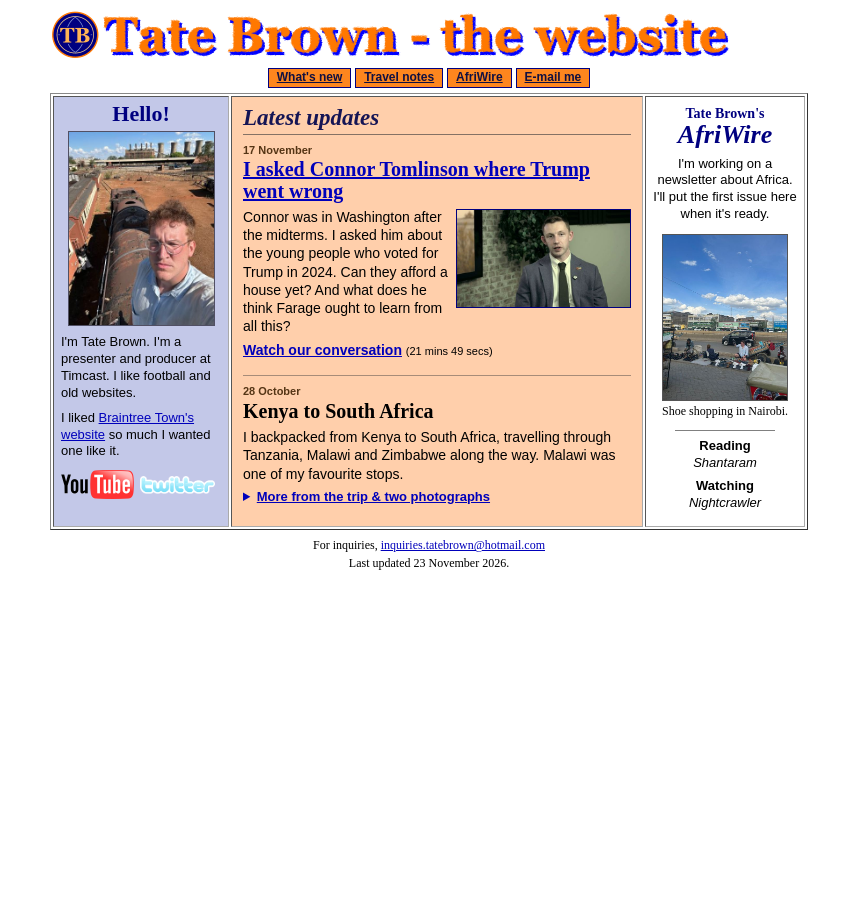
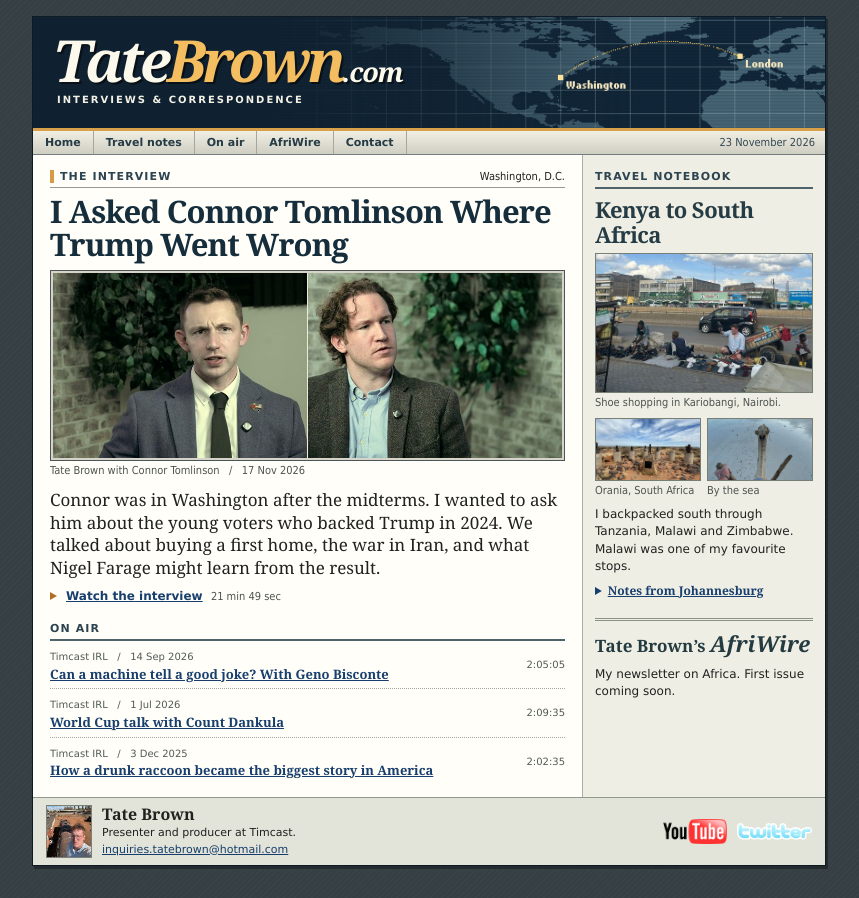
Before and after one commit to tatewbrown/tatebrown, a plain HTML site: page index.html in a window 1280 px wide. Shown: the whole page, without its empty margins (211-1070 px from the left). Before the commit the page ends 800 px from the top, so only its background shows below. Drawn offline with Linux system fonts and the light colour scheme.

Commit message:
Bring back the Atlantic masthead and fill the front page with travel photographs and broadcasts

```diff
--- a/assets/home.css
+++ b/assets/home.css
@@ -1,60 +1,87 @@
 * { box-sizing: border-box; }
-body { margin: 8px; background: white; color: black; font: 14px/1.3 Arial, Helvetica, sans-serif; }
-a { color: #0000bb; }
-a:visited { color: #551a8b; }
-a:hover, summary:hover { color: #a33000; }
-a:focus-visible, summary:focus-visible { outline: 2px dotted navy; outline-offset: 2px; }
+html { color: #20221f; background: #384146; }
+body { margin: 0; padding: 16px 8px 32px; min-height: 100vh; background: repeating-linear-gradient(135deg,#3a4347 0 1px,#364044 1px 4px); font: 13px/1.4 Verdana, Arial, sans-serif; }
+a, summary { color: #173e6c; }
+a:visited { color: #543c72; }
+a:hover, summary:hover { color: #924512; }
+a:focus-visible, button:focus-visible, summary:focus-visible { outline: 2px dotted #a95815; outline-offset: 2px; }
+p, h1, h2, h3, figure { margin: 0; }
 img { display: block; max-width: 100%; height: auto; }
-.site { max-width: 758px; margin: 0 auto; }
-.skip { position: absolute; top: -80px; padding: 4px; background: white; }
-.skip:focus { top: 3px; }
-h1 { margin: 0 0 4px; }
-h1 img { margin: auto; }
-nav { margin-bottom: 5px; text-align: center; }
-nav a, nav a:visited { display: inline-block; padding: 1px 8px; border: 1px solid #000080; background: #fd861e; color: #101041; font-weight: bold; font-size: 12px; }
-main { display: grid; gap: 2px; padding: 2px; border: 1px outset #888; grid-template-columns: 176px minmax(0,1fr) 160px; grid-template-areas: "hello news wire"; }
-main > * { min-width: 0; border: 1px inset #aaa; }
-h2, h3, p, figure { margin: 0; }
-.news { grid-area: news; padding: 8px 11px 12px; background: #ffcfab; }
-.news h2 { padding-bottom: 4px; border-bottom: 1px solid #857265; color: #151555; font: bold italic 23px/1.1 'Times New Roman', serif; }
-article { padding-top: 8px; }
-article + article { border-top: 1px solid #a78c79; margin-top: 10px; }
-.date { font-size: 11px; font-weight: bold; color: #553515; }
-h3 { font: bold 20px/1.07 'Times New Roman', Times, serif; margin: 1px 0 6px; }
-article p { margin-bottom: 6px; }
-article .date { margin-bottom: 2px; }
-.video-photo { float: right; width: 45%; margin: 1px 0 4px 8px; }
-.video-photo img { border: 1px solid navy; }
-article::after { content: ""; display: block; clear: both; }
-small { white-space: nowrap; font-size: 11px; }
-summary { width: fit-content; color: #0000bb; cursor: pointer; text-decoration: underline; font-weight: bold; font-size: 13px; }
-details[open] summary { margin-bottom: 9px; }
-details figure { margin: 8px auto; }
-details img { max-width: 250px; width: 100%; border: 1px solid #675d55; }
-figcaption { margin-top: 3px; font: 12px/1.25 'Times New Roman', serif; }
-.hello { grid-area: hello; padding: 5px 7px 9px; background: #c3c8e8; font-size: 13px; }
-.hello h2 { margin: 0 0 5px; text-align: center; color: navy; font: bold 22px/1.1 'Times New Roman', serif; }
-.portrait { margin: 0 auto; width: 147px; border: 1px solid #515064; }
-.hello p { margin: 8px 0; }
-.social { display: flex; align-items: center; flex-wrap: wrap; gap: 6px; margin-top: 10px; }
-.social a { display: block; }
-aside { grid-area: wire; padding: 9px 7px; text-align: center; font-size: 13px; }
-aside h2 { font: bold 14px/1.1 'Times New Roman', serif; color: navy; }
-aside h2 em { font-size: 26px; }
-aside p { margin: 6px 0; }
-aside figure { margin: 11px auto; max-width: 126px; }
-aside img { border: 1px solid #555; }
-aside hr { width: 70%; border: 0; border-top: 1px solid #808080; }
-footer { margin-top: 6px; text-align: center; font: 12px/1.5 'Times New Roman', serif; }
-footer a { overflow-wrap: anywhere; }
-@media (max-width: 640px) {
-  main { grid-template-columns: minmax(0,1fr) minmax(0,1fr); grid-template-areas: "news news" "hello wire"; }
-  .news { padding: 9px; }
-  .hello, aside { padding: 7px; }
-  nav a { padding-block: 5px; }
+.page { width: 794px; max-width: 100%; margin: auto; border: 1px solid #0e1b25; box-shadow: 2px 3px 0 #232b2e; background: #fffef9; }
+.skip { position: absolute; left: -9999px; }
+.skip:focus { left: 12px; top: 4px; background: white; z-index: 2; }
+.masthead { background: #102232 url(atlantic-masthead.png) right center / auto 114px no-repeat; border-bottom: 3px solid #d7a049; height: 114px; padding: 12px 20px; }
+.name, .name:hover, .name:visited { display: inline-block; font: bold italic 58px/1.06 Georgia,serif; letter-spacing: -4px; text-shadow: 2px 2px #091016; text-decoration: none; color: #fbf9eb; }
+.name span { color: #f3bd60; }
+.name small { font-size: 27px; letter-spacing: -1.3px; }
+.masthead p { color: #f3f1e5; margin: 4px 0 0 4px; font: bold 10px Verdana,sans-serif; letter-spacing: 2px; text-transform: uppercase; }
+.menu { display: flex; justify-content: space-between; align-items: center; border-bottom: 1px solid #747d7e; background: linear-gradient(#f1efe3,#cfcec3); }
+nav { display: flex; flex-wrap: wrap; }
+nav a, nav a:visited { padding: 4px 12px; border-right: 1px solid #a5a79f; color: #253b45; font: bold 11px/1.4 Verdana,sans-serif; text-decoration: none; }
+nav a:hover { text-decoration: underline; }
+.menu time { margin: 0 10px; color: #364954; white-space: nowrap; font: 11px Tahoma, sans-serif; }
+main { display: grid; grid-template-columns: minmax(0,1fr) 243px; }
+.lead { padding: 15px 17px 12px; min-width: 0; }
+.section-line { display: flex; justify-content: space-between; align-items: center; gap: 5px; border-bottom: 1px solid #969b91; padding-bottom: 4px; font: 11px Tahoma,sans-serif; }
+.section-line b, .rule { color: #2c4350; font: bold 11px Verdana,sans-serif; text-transform: uppercase; letter-spacing: 1.1px; }
+.section-line b { border-left: 4px solid #d69b43; padding-left: 6px; }
+h1 { margin: 7px 0 10px; font: bold 31px/1.04 Georgia,serif; letter-spacing: -.9px; }
+h1 a, h1 a:visited { color: #162d3b; text-decoration: none; }
+h1 a:hover { text-decoration: underline; }
+.feature-image { display: block; border: 1px solid #4c5658; background: #d6d4c8; padding: 2px; }
+.credit, figcaption { margin-top: 3px; color: #4e544f; font: 11px/1.35 Tahoma,sans-serif; }
+.intro { margin: 10px 0 7px; font: 17px/1.35 Georgia,'Times New Roman',serif; }
+.watch { font: bold 12px/1.5 Verdana,sans-serif; }
+.watch a::before { content: ''; display: inline-block; margin-right: 5px; border: 4px solid transparent; border-left: 7px solid #af7026; }
+.watch span { color: #4e544f; font: 11px Tahoma,sans-serif; margin-left: 4px; }
+#broadcasts { margin-top: 17px; }
+.rule { border-bottom: 2px solid #4f636a; padding-bottom: 4px; }
+.episodes { margin: 0; padding: 0; list-style: none; }
+.episodes li { padding: 6px 0; display: flex; justify-content: space-between; align-items: center; gap: 8px; border-bottom: 1px dotted #a1a69f; }
+.episodes li:last-child { border: 0; }
+.episodes a { display: block; font: bold 13px/1.3 Georgia,serif; }
+.episodes small, .episodes time { font: 10px/1.5 Verdana,sans-serif; color: #535b57; }
+.side { border-left: 1px solid #abb0a5; background: #eeeee4; padding: 15px 12px 12px; }
+.side h3 { color: #263c45; font: bold 22px/1.1 Georgia,serif; letter-spacing: -.6px; margin: 8px 0 7px; }
+.photos { display: grid; grid-template-columns: 1fr 1fr; gap: 7px 6px; }
+.photos .main-photo { grid-column: 1 / -1; }
+.photos img { width: 100%; aspect-ratio: 1.7; object-fit: cover; object-position: 50% 48%; border: 1px solid #777e76; }
+.photos .main-photo img { aspect-ratio: 1.55; object-position: 50% 76%; }
+.photos a { display: block; cursor: zoom-in; }
+.side p { margin: 8px 0; font: 12px/1.42 Verdana,sans-serif; }
+summary { cursor: pointer; font: bold 12px/1.4 Georgia,serif; text-decoration: underline; }
+details > a { font: 12px/1.4 Georgia,serif; }
+#afriwire { margin-top: 19px; border-top: 3px double #8b9383; padding-top: 8px; }
+#afriwire h2 { color: #243a41; font: bold 17px/1.3 Georgia,serif; }
+#afriwire h2 i { font-size: 22px; }
+footer { border-top: 1px solid #91998f; background: #e3e4d9; padding: 7px 13px; display: flex; align-items: center; gap: 12px; justify-content: space-between; font: 11px/1.5 Verdana,sans-serif; }
+.about, .elsewhere { display: flex; align-items: center; gap: 10px; }
+.about img { width: 46px; height: 53px; object-fit: cover; border: 1px solid #7d8078; }
+.about b { font: bold 16px/1.2 Georgia,serif; }
+.about a { overflow-wrap: anywhere; }
+dialog { position: fixed; width: min(510px,92vw); padding: 9px; border: 2px outset #bbbdb1; background: #eff0e6; }
+dialog::backdrop { background: #0d1824bf; }
+dialog button { display: block; margin: 0 0 6px auto; cursor: pointer; font: 12px Tahoma,sans-serif; }
+dialog figure img { margin: auto; max-height: 72vh; width: auto; }
+dialog figcaption { text-align: center; }
+@media (max-width: 650px) {
+  body { padding: 4px; }
+  main { grid-template-columns: minmax(0,1fr); }
+  .side { border-left: 0; border-top: 1px solid #abb0a5; }
+  .lead, .side { padding: 11px 12px; }
+  .photos { grid-template-columns: repeat(3,minmax(0,1fr)); }
+  .photos .main-photo { grid-column: auto; }
+  .photos img, .photos .main-photo img { aspect-ratio: 1.15; }
+  .menu { flex-wrap: wrap; }
+  nav a { padding: 6px 9px; }
+  .menu time { margin: 4px 9px; }
+  .masthead { background-position: 42% center; }
+  .name { font-size: 49px; }
+  footer { flex-wrap: wrap; }
 }
-@media (max-width: 380px) {
-  body { margin: 4px; }
-  .video-photo { width: 43%; }
-  nav a { padding-inline: 5px; }
+@media (max-width: 390px) {
+  .masthead { padding: 13px 9px; }
+  .name { font-size: 44px; }
+  nav a { padding-inline: 7px; }
+  h1 { font-size: 27px; }
 }
--- a/index.html
+++ b/index.html
@@ -3,64 +3,80 @@
 <head>
   <meta charset="utf-8">
   <meta name="viewport" content="width=device-width, initial-scale=1">
-  <title>The Tate Brown website</title>
-  <meta name="description" content="Tate Brown's interviews, photographs and notes from the road.">
+  <title>Tate Brown | Interviews and travel notes</title>
+  <meta name="description" content="Interviews, broadcasts and travel photographs from Tate Brown.">
   <link rel="canonical" href="https://tatebrown.com/">
   <link rel="stylesheet" href="assets/home.css">
 </head>
-<body>
-  <a class="skip" href="#news">Skip to latest updates</a>
-  <div class="site">
-    <header>
-      <h1><img src="assets/tate-brown-header.png" width="758" height="55" alt="Tate Brown - the website"></h1>
-      <nav aria-label="Sections"><a href="#news">What's new</a> <a href="#travels">Travel notes</a> <a href="#afriwire">AfriWire</a> <a href="mailto:inquiries.tatebrown@hotmail.com">E-mail me</a></nav>
+<body id="top">
+<a class="skip" href="#interview">Skip to the interview</a>
+<div class="page">
+  <header class="masthead">
+    <a href="#top" aria-label="Tate Brown home" class="name">Tate<span>Brown</span><small>.com</small></a>
+    <p>Interviews &amp; correspondence</p>
   </header>
+  <div class="menu">
+    <nav aria-label="Sections"><a href="#top">Home</a><a href="#travel">Travel notes</a><a href="#broadcasts">On air</a><a href="#afriwire">AfriWire</a><a href="#contact">Contact</a></nav>
+    <time datetime="2026-11-23">23 November 2026</time>
+  </div>
   <main>
-      <section class="news" id="news" aria-labelledby="latest">
-        <h2 id="latest">Latest updates</h2>
-        <article>
-          <p class="date"><time datetime="2026-11-17">17 November</time></p>
-          <h3><a href="https://www.youtube.com/watch?v=yFYT_Ofc8hA">I asked Connor Tomlinson where Trump went wrong</a></h3>
-          <a class="video-photo" href="https://www.youtube.com/watch?v=yFYT_Ofc8hA" aria-label="Watch the interview with Connor Tomlinson"><img src="assets/connor-in-dc.jpg" width="540" height="304" alt="A still from the interview in Washington"></a>
-          <p>Connor was in Washington after the midterms. I asked him about the young people who voted for Trump in 2024. Can they afford a house yet? And what does he think Farage ought to learn from all this?</p>
-          <p><b><a href="https://www.youtube.com/watch?v=yFYT_Ofc8hA">Watch our conversation</a></b> <small>(21 mins 49 secs)</small></p>
+    <div class="lead">
+      <article id="interview">
+        <div class="section-line"><b>The interview</b><span>Washington, D.C.</span></div>
+        <h1><a href="https://www.youtube.com/watch?v=yFYT_Ofc8hA">I Asked Connor Tomlinson Where Trump Went Wrong</a></h1>
+        <a class="feature-image" href="https://www.youtube.com/watch?v=yFYT_Ofc8hA" aria-label="Watch the Connor Tomlinson interview"><img src="assets/tomlinson-interview.jpg" width="980" height="356" alt="Two stills from the conversation in Washington"></a>
+        <p class="credit">Tate Brown with Connor Tomlinson &nbsp; / &nbsp; <time datetime="2026-11-17">17 Nov 2026</time></p>
+        <p class="intro">Connor was in Washington after the midterms. I wanted to ask him about the young voters who backed Trump in 2024. We talked about buying a first home, the war in Iran, and what Nigel Farage might learn from the result.</p>
+        <p class="watch"><a href="https://www.youtube.com/watch?v=yFYT_Ofc8hA">Watch the interview</a> <span>21 min 49 sec</span></p>
       </article>
-        <article id="travels">
-          <p class="date"><time datetime="2026-10-28">28 October</time></p>
+      <section id="broadcasts">
+        <h2 class="rule">On air</h2>
+        <ul class="episodes">
+          <li><div><small>Timcast IRL &nbsp; / &nbsp; 14 Sep 2026</small><a href="https://www.youtube.com/watch?v=7fn4HbYPiHo">Can a machine tell a good joke? With Geno Bisconte</a></div><time datetime="PT2H5M5S">2:05:05</time></li>
+          <li><div><small>Timcast IRL &nbsp; / &nbsp; 1 Jul 2026</small><a href="https://www.youtube.com/watch?v=gb02St4tox0">World Cup talk with Count Dankula</a></div><time datetime="PT2H9M35S">2:09:35</time></li>
+          <li><div><small>Timcast IRL &nbsp; / &nbsp; 3 Dec 2025</small><a href="https://www.youtube.com/watch?v=WQOlHoujyj4">How a drunk raccoon became the biggest story in America</a></div><time datetime="PT2H2M35S">2:02:35</time></li>
+        </ul>
+      </section>
+    </div>
+    <div class="side">
+      <section id="travel">
+        <h2 class="rule">Travel notebook</h2>
         <h3>Kenya to South Africa</h3>
-          <p>I backpacked from Kenya to South Africa, travelling through Tanzania, Malawi and Zimbabwe along the way. Malawi was one of my favourite stops.</p>
-          <details>
-            <summary>More from the trip &amp; two photographs</summary>
-            <p>Before I got to South Africa, people I met further north kept warning me about it. In Johannesburg, I asked a friend whether he knew someone who could take me around the city centre. He found me a man about six foot five. I paid him about $100 to walk around with me for a few hours.</p>
-            <figure><img src="assets/kariobangi.jpg" width="475" height="633" alt="Shopping for shoes at a roadside stall in Nairobi"><figcaption>Shoe shopping in Kariobangi, Nairobi.</figcaption></figure>
-            <figure><img src="assets/monument-hill.jpg" width="475" height="633" alt="The Kleinreus figure and busts on Monument Hill"><figcaption>Monument Hill, Orania, South Africa.</figcaption></figure>
-            <p><a href="https://www.patrickcasey.com/p/a-zoomer-backpacks-through-africa">A longer conversation about the trip</a></p>
-          </details>
-        </article>
+        <div class="photos">
+          <figure class="main-photo"><a href="assets/kariobangi.jpg"><img src="assets/kariobangi.jpg" width="475" height="633" alt="Tate trying on shoes at a roadside stall"></a><figcaption>Shoe shopping in Kariobangi, Nairobi.</figcaption></figure>
+          <figure><a href="assets/monument-hill.jpg"><img src="assets/monument-hill.jpg" width="475" height="633" alt="The Kleinreus figure on Monument Hill"></a><figcaption>Orania, South Africa</figcaption></figure>
+          <figure><a href="assets/beach-ride.jpg"><img src="assets/beach-ride.jpg" width="500" height="667" alt="A view from a camel walking on the beach"></a><figcaption>By the sea</figcaption></figure>
+        </div>
+        <p>I backpacked south through Tanzania, Malawi and Zimbabwe. Malawi was one of my favourite stops.</p>
+        <details><summary>Notes from Johannesburg</summary><p>Before I got to South Africa, people I met further north kept warning me about it. In Johannesburg, I asked a friend whether he knew someone who could take me around the city centre. He found me a man about six foot five. I paid him about $100 to walk around with me for a few hours.</p><a href="https://www.patrickcasey.com/p/a-zoomer-backpacks-through-africa">Listen to the conversation about the trip</a></details>
       </section>
-      <section class="hello" aria-labelledby="hello">
-        <h2 id="hello">Hello!</h2>
-        <img class="portrait" src="assets/tate-on-the-engine.jpg" width="330" height="440" alt="Tate on a steam locomotive">
-        <p>I'm Tate Brown. I'm a presenter and producer at Timcast. I like football and old websites.</p>
-        <p>I liked <a href="https://www.braintreetownfc.org.uk/">Braintree Town's website</a> so much I wanted one like it.</p>
-        <div class="social">
-          <a href="https://www.youtube.com/channel/UC6whRRR7rwggb6zMzaMsJRg"><img src="assets/youtube.png" width="73" height="29" alt="Tate's YouTube channel"></a>
-          <a href="https://x.com/realTateBrown"><img src="assets/twitter.png" width="75" height="18" alt="Tate on Twitter, @realTateBrown"></a>
+      <section id="afriwire">
+        <h2>Tate Brown’s <i>AfriWire</i></h2>
+        <p>My newsletter on Africa. First issue coming soon.</p>
+      </section>
     </div>
-      </section>
-      <aside id="afriwire" aria-labelledby="wire">
-        <h2 id="wire">Tate Brown's<br><em>AfriWire</em></h2>
-        <p>I'm working on a newsletter about Africa. I'll put the first issue here when it's ready.</p>
-        <figure><img src="assets/kariobangi.jpg" width="475" height="633" alt="Tate trying on shoes at a roadside stall"><figcaption>Shoe shopping in Nairobi.</figcaption></figure>
-        <hr>
-        <p><b>Reading</b><br><i>Shantaram</i></p>
-        <p><b>Watching</b><br><i>Nightcrawler</i></p>
-      </aside>
   </main>
-    <footer>
-      <p>For inquiries, <a href="mailto:inquiries.tatebrown@hotmail.com">inquiries.tatebrown@hotmail.com</a></p>
-      <p>Last updated 23 November 2026.</p>
+  <footer id="contact">
+    <div class="about"><img src="assets/tate-on-the-engine.jpg" width="330" height="440" alt="Tate Brown on a locomotive"><div><b>Tate Brown</b><p>Presenter and producer at Timcast.</p><a href="mailto:inquiries.tatebrown@hotmail.com">inquiries.tatebrown@hotmail.com</a></div></div>
+    <div class="elsewhere"><a href="https://www.youtube.com/channel/UC6whRRR7rwggb6zMzaMsJRg"><img src="assets/youtube.png" width="64" height="26" alt="Tate Brown on YouTube"></a><a href="https://x.com/realTateBrown"><img src="assets/twitter.png" width="75" height="18" alt="Tate Brown on Twitter"></a></div>
   </footer>
 </div>
+<dialog aria-labelledby="photo-caption"><button type="button" aria-label="Close photograph">Close ×</button><figure><img alt=""><figcaption id="photo-caption"></figcaption></figure></dialog>
+<script>
+  const viewer = document.querySelector('dialog');
+  if (typeof viewer.showModal === 'function') {
+    document.querySelector('.photos').addEventListener('click', event => {
+      const link = event.target.closest('a');
+      if (!link || event.ctrlKey || event.metaKey || event.shiftKey || event.altKey) return;
+      event.preventDefault();
+      const image = viewer.querySelector('img');
+      image.src = link.href;
+      image.alt = link.querySelector('img').alt;
+      viewer.querySelector('figcaption').textContent = link.parentElement.querySelector('figcaption').textContent;
+      viewer.showModal();
+    });
+    viewer.querySelector('button').addEventListener('click', () => viewer.close());
+  }
+</script>
 </body>
 </html>
```
Also changed, not shown: assets/atlantic-masthead.png (added), assets/beach-ride.jpg (added), assets/connor-in-dc.jpg (deleted), assets/tate-brown-header.png (deleted), assets/tomlinson-interview.jpg (added). Lines whose indentation alone changed are shown as unchanged.
